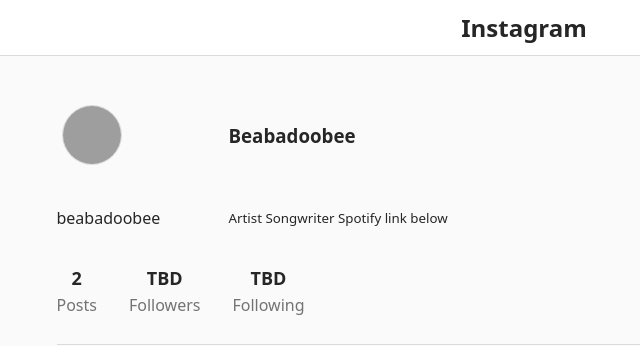
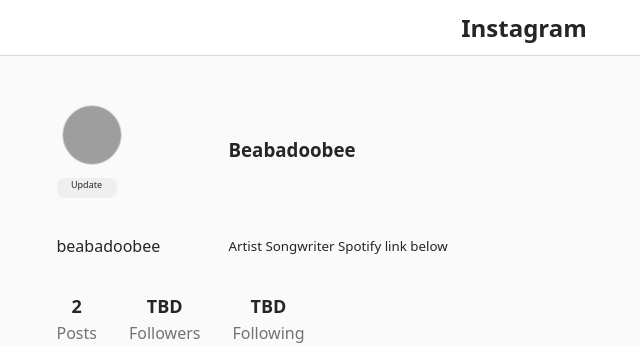
Before and after one commit to NSENT01/cs412, a Django app: page /mini_insta/profile/4 in a window 1280 px wide. Shown: the top 346 px of the page, without its empty margins (116-756 px from the left). Run offline with Django 5.2, Linux system fonts and the light colour scheme; data comes from the database, SQL or seed files in the repository; both versions use the stored data as it was after the commit; grey boxes are pictures that could not be loaded.

Commit message:
Update profile feature added

```diff
--- a/mini_insta/models.py
+++ b/mini_insta/models.py
@@ -23,6 +23,10 @@
         '''Get all the posts for a profile and return as a QuerySet'''
         posts = Post.objects.filter(profile=self)
         return posts
+
+    def get_absolute_url(self):
+        '''Redirect user to profile after successful update'''
+        return reverse('profile', kwargs={'pk': self.pk})
 
 
 class Post(models.Model):
--- a/mini_insta/templates/mini_insta/show_profile.html
+++ b/mini_insta/templates/mini_insta/show_profile.html
@@ -13,7 +13,12 @@
         <!--Account header with profile pictures and analytics-->
         <div class="accountHeader">
             <div class="profile">
-                <img src="{{profile.profile_image_url}}" width="100" class="profileImage">
+                <div>
+                    <img src="{{profile.profile_image_url}}" width="100" class="profileImage">
+                    <div class="edits">
+                        <a href="{% url 'update_profile' profile.pk %}" class="button secondary">Update</a>
+                    </div>
+                </div>
                 <h3 class="profileText">{{profile.display_name}}</h3>
                 <p class="profileText">{{profile.username}}</p>
                 <p class="profileText"><small>{{profile.bio_text}}</small></p>
--- a/mini_insta/urls.py
+++ b/mini_insta/urls.py
@@ -11,5 +11,6 @@
     path('', views.ProfileListView.as_view(), name="home"),
     path('profile/<int:pk>', views.ProfileDetailView.as_view(), name="profile"),
     path('post/<int:pk>', views.PostDetailView.as_view(), name="show_post"),
-    path('profile/<int:pk>/create_post', views.CreatePostView.as_view(), name="create_post_form")
+    path('profile/<int:pk>/create_post', views.CreatePostView.as_view(), name="create_post_form"),
+    path('profile/<int:pk>/update', views.UpdateProfileView.as_view(), name="update_profile"),
 ]
--- a/mini_insta/views.py
+++ b/mini_insta/views.py
@@ -3,9 +3,9 @@
 # Description: API for rendering HTML form and handling input data
 
 from django.shortcuts import render
-from django.views.generic import ListView, DetailView, CreateView
+from django.views.generic import ListView, DetailView, CreateView, UpdateView, DeleteView
 from .models import *
-from .forms import CreatePostForm
+from .forms import CreatePostForm, UpdateProfileForm
 from django.shortcuts import get_object_or_404
 from django.urls import reverse
 
@@ -80,3 +80,10 @@
     model = Post
     template_name = 'mini_insta/show_post.html'
     context_object_name = 'post'
+
+class UpdateProfileView(UpdateView):
+    '''Create a subclass of UpdateView to update a posts data in our database'''
+
+    model = Profile
+    form_class = UpdateProfileForm
+    template_name = 'mini_insta/update_profile_form.html'
--- a/static/styles-mini-insta.css
+++ b/static/styles-mini-insta.css
@@ -198,3 +198,24 @@
     color: #262626;
     text-align: center;
 }
+.edits .button {
+    display: inline-block;
+    width: 60px;
+    height: 20px;
+    margin-top: 8px;
+    padding: 0;
+    border-radius: 8px;
+    font-weight: 500;
+    text-decoration: none;
+    cursor: pointer;
+    font-size: 9px;
+}
+.edits .button.secondary {
+    background: #efefef;
+    color: #262626;
+    text-align: center;
+    justify-content: center;
+}
+.profile .edits {
+    display: flex
+}
```
Also changed, not shown: mini_insta/forms.py (+9 -1 lines), mini_insta/templates/mini_insta/delete_post_form.html (added, +10 -0 lines), mini_insta/templates/mini_insta/update_profile_form.html (added, +29 -0 lines), db.sqlite3, 1 other file.
